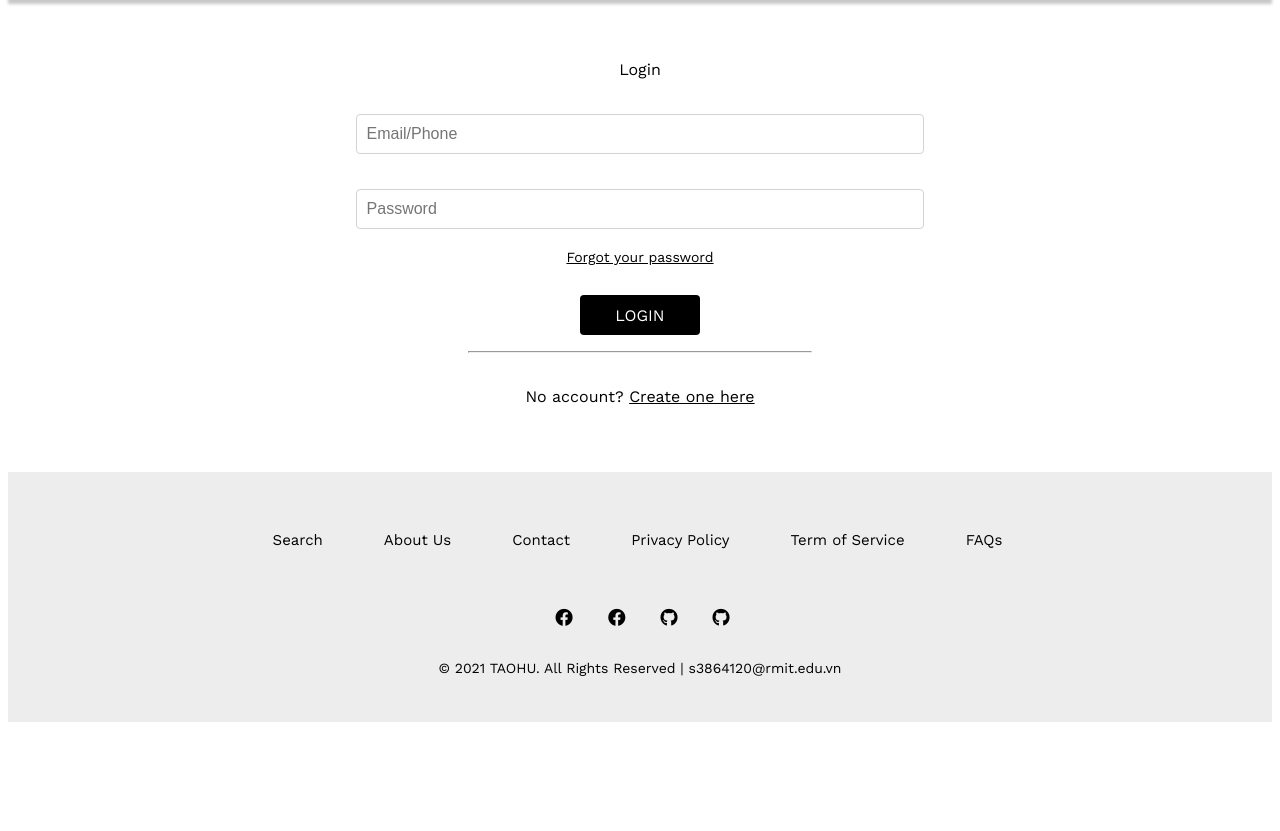
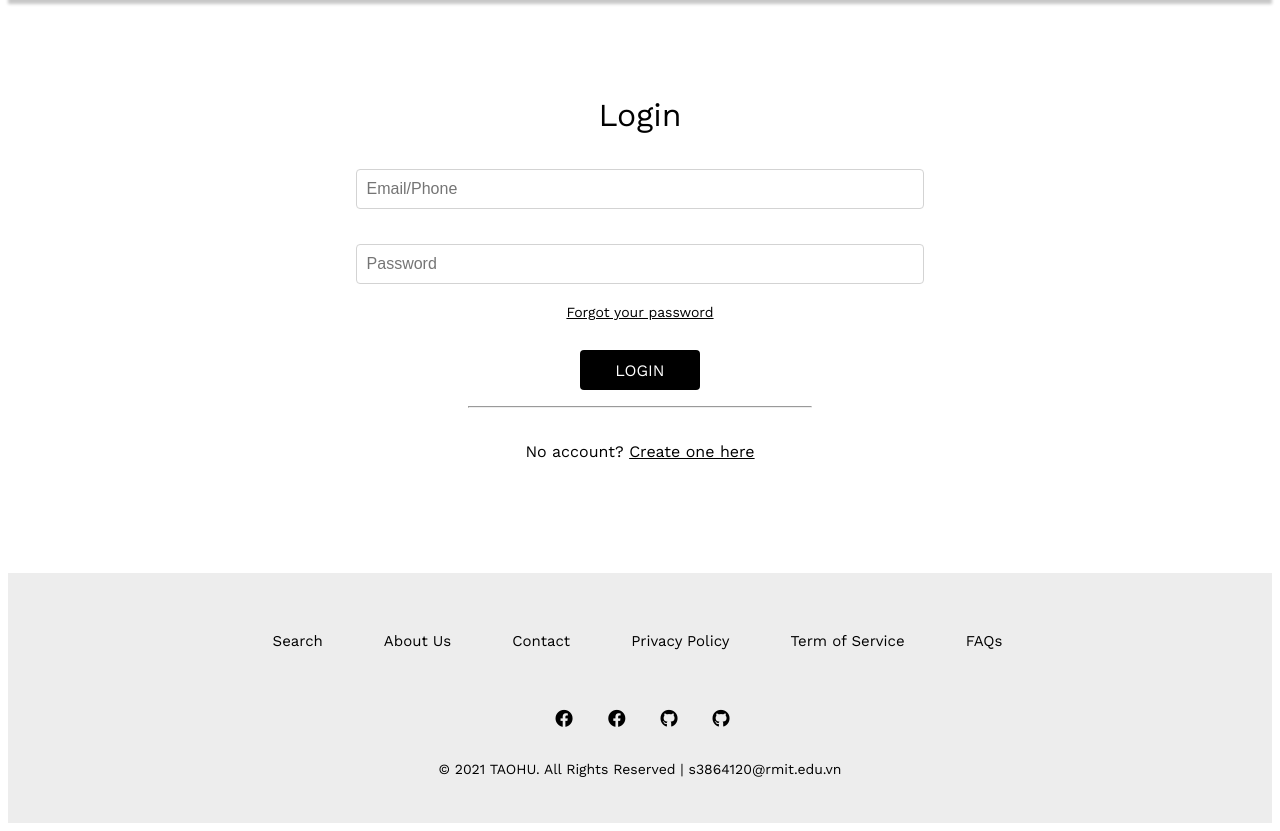
Before and after one commit to lacnham/Full-Stack-Assignment, a PHP site: page /Login_box.html in a window 1280 px wide. Shown: the part 118-949 px from the top of the page. Before the commit the page ends 840 px from the top, so only its background shows below. Run offline with PHP 8.4, Linux system fonts and the light colour scheme.

Commit message:
finish login and forgot pass

```diff
--- a/css.css
+++ b/css.css
@@ -341,17 +341,17 @@ footer img{
     height: auto;
     margin-right: auto;
     margin-left: auto;
-    padding-top: 60px;
-    padding-bottom: 50px;
+    padding-top: 6rem;
+    padding-bottom: 6rem;
     background-color: transparent;
     font-family: "Work Sans", sans-serif;
 }
 
+
 .header-login{
-    font-size: 25px;
+    font-size: 2rem;
     font-weight: 500;
     text-align: center;
-    font-size: 1rem;
 }
 
 .enter-email{
```
